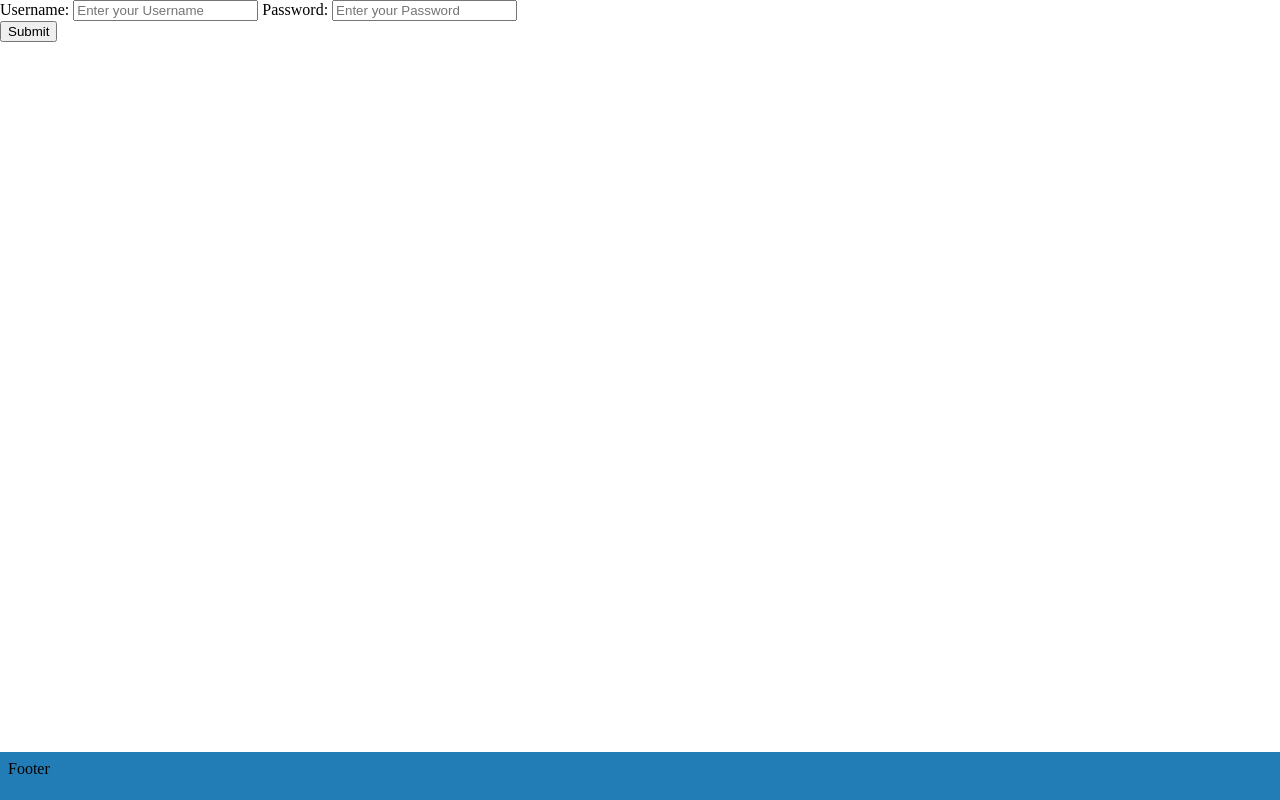
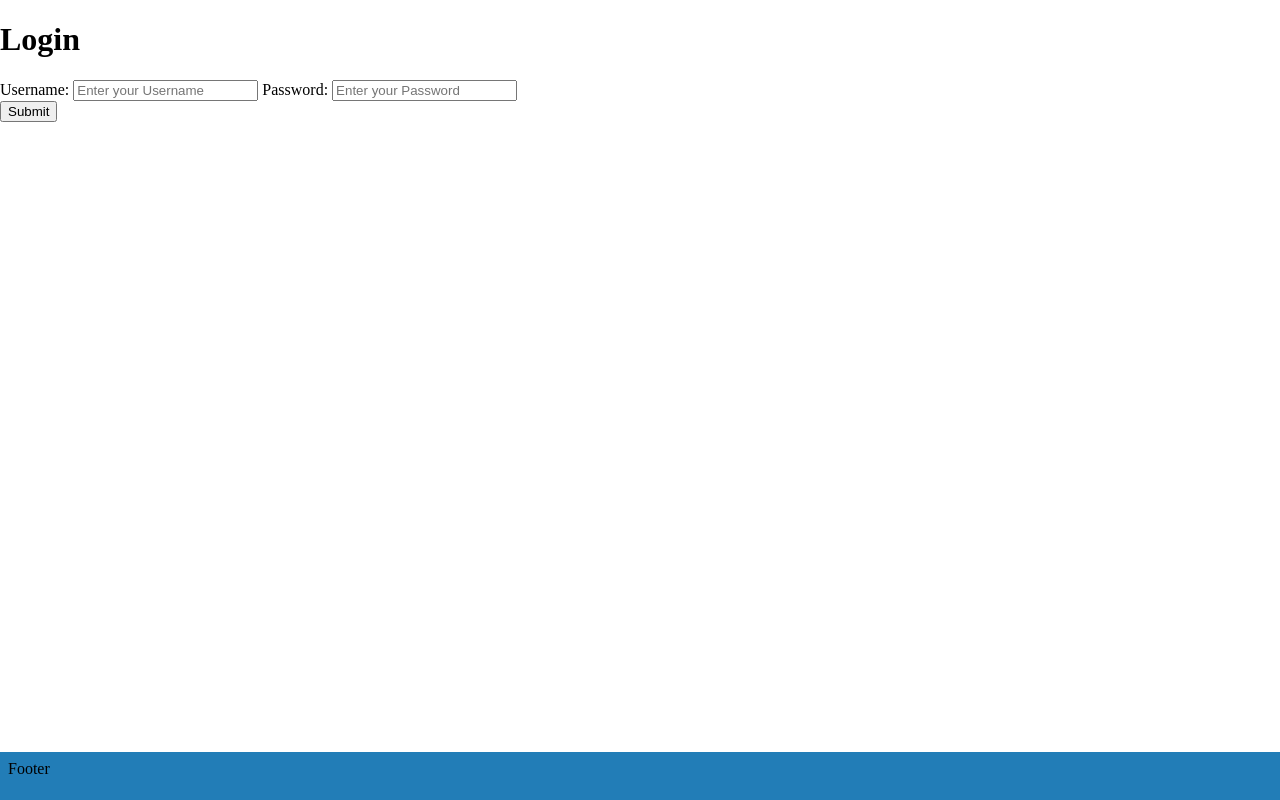
Before and after one commit to Timberland9x/AllTheUnitsHub, a website with bundled scripts: page login.html in a window 1280 px wide. Built offline with nearby package versions, Linux system fonts and the light colour scheme.

Commit message:
login butt

```diff
--- a/login.html
+++ b/login.html
@@ -1,5 +1,6 @@
 <!DOCTYPE html>
 <html>
+
 <head>
     <title>AllTheUnitsHub</title>
     <link rel="stylesheet" href="./styles.css">
@@ -8,26 +9,20 @@
 </head>
 
 <body>
+    <h1>Login</h1>
     <form action="">
         <label for="first">
             Username:
         </label>
-        <input type="text"
-               id="first"
-               name="first"
-               placeholder="Enter your Username" required>
+        <input type="text" id="first" name="first" placeholder="Enter your Username" required>
 
         <label for="password">
             Password:
         </label>
-        <input type="password"
-               id="password"
-               name="password"
-               placeholder="Enter your Password" required>
+        <input type="password" id="password" name="password" placeholder="Enter your Password" required>
 
         <div class="wrap">
-            <button type="submit"
-                    onclick="solve()">
+            <button type="submit" onclick="solve()">
                 Submit
             </button>
         </div>
```
Also changed, not shown: index.html (+1 -0 lines), 1 other file. Lines whose indentation alone changed are shown as unchanged.
